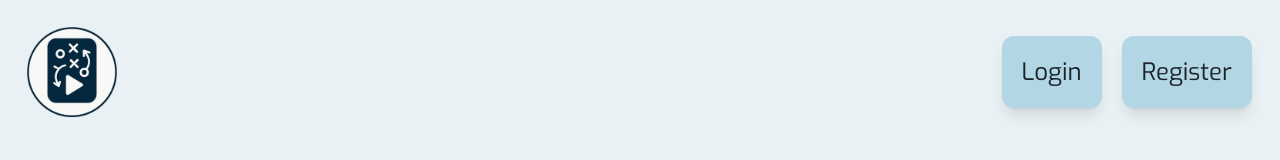
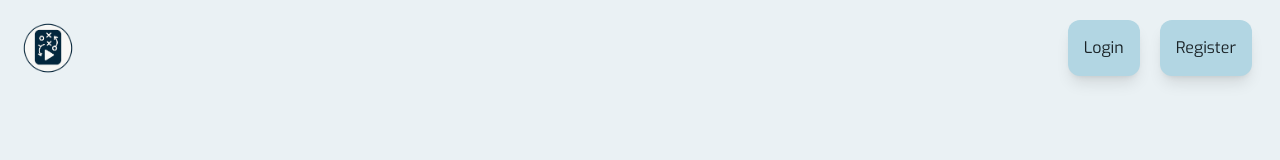
Before and after one commit to pi-person314/drill-share, a Next.js app in the folder frontend/: page / in a window 1280 px wide. Shown: the top 160 px of the page. Built offline with nearby package versions, Linux system fonts and the light colour scheme.

Commit message:
styling adjustments

```diff
--- a/frontend/src/app/(user)/training/new/page.tsx
+++ b/frontend/src/app/(user)/training/new/page.tsx
@@ -166,8 +166,8 @@ export default function NewSession() {
     }
 
     return (
-        <main className="flex-1 flex justify-center w-full p-16 pr-0">
-            <div className="flex flex-col items-center justify-between w-full max-w-400 space-y-16 p-1 pr-16 overflow-y-auto">
+        <main className="flex-1 flex justify-center w-full h-full p-16 pr-0">
+            <div className="flex flex-col items-center justify-between w-full max-w-400 h-full space-y-16 p-1 pr-16 overflow-y-auto">
                 <div className="flex justify-center w-2/3 xl:w-1/3">
                     <input
                         placeholder={`Untitled ${sport} Session`}
@@ -177,7 +177,7 @@ export default function NewSession() {
                     />
                 </div>
 
-                <div className="flex flex-col xl:flex-row items-center xl:items-start w-full space-y-16 xl:h-4/5 xl:space-y-0 xl:space-x-8">
+                <div className="flex-1 xl:min-h-0 flex flex-col xl:flex-row items-center xl:items-start w-full space-y-16 xl:space-y-0 xl:space-x-8">
                     <div className="flex flex-col items-center w-full h-full xl:w-2/5 min-w-80 xl:min-w-120 max-w-160 space-y-8 px-4 xl:overflow-y-auto" style={{scrollbarWidth: "none"}}>
                         <TrainingSection type="Warmup" drillInfo={warmup} setDrillInfo={setWarmup} onClick={() => setType("Warmup")}/>
                         {sections.map((section) => (
--- a/frontend/src/components/Header.tsx
+++ b/frontend/src/components/Header.tsx
@@ -6,12 +6,12 @@ export default function Header() {
     const { user } = useAuth();
 
     return (
-        <header className={`h-24 md:h-36 p-5 pr-7 ${user ? "hidden" : ""}`}>
+        <header className={`h-24 md:h-36 [@media(max-height:50rem)]:h-24 p-5 pr-7 ${user ? "hidden" : ""}`}>
             <div className="flex justify-between h-full">
                 <Link href="/" className="h-full duration-300 hover:scale-110"><img src="/images/logo.png" alt="Logo" className="h-full"/></Link>
                 <div className="flex items-center space-x-5 h-full">
-                    <Link href="/login" className="bg-[var(--primary)] duration-300 hover:scale-110 p-4 md:p-5 rounded-xl shadow-lg text-base md:text-2xl">Login</Link>
-                    <Link href="/register" className="bg-[var(--primary)] duration-300 hover:scale-110 p-4 md:p-5 rounded-xl shadow-lg text-base md:text-2xl">Register</Link>
+                    <Link href="/login" className="bg-[var(--primary)] duration-300 hover:scale-110 p-4 md:p-5 [@media(max-height:50rem)]:p-4 rounded-xl shadow-lg text-base md:text-2xl [@media(max-height:50rem)]:text-base">Login</Link>
+                    <Link href="/register" className="bg-[var(--primary)] duration-300 hover:scale-110 p-4 md:p-5 [@media(max-height:50rem)]:p-4 rounded-xl shadow-lg text-base md:text-2xl [@media(max-height:50rem)]:text-base">Register</Link>
                 </div>
             </div>
         </header>
```
